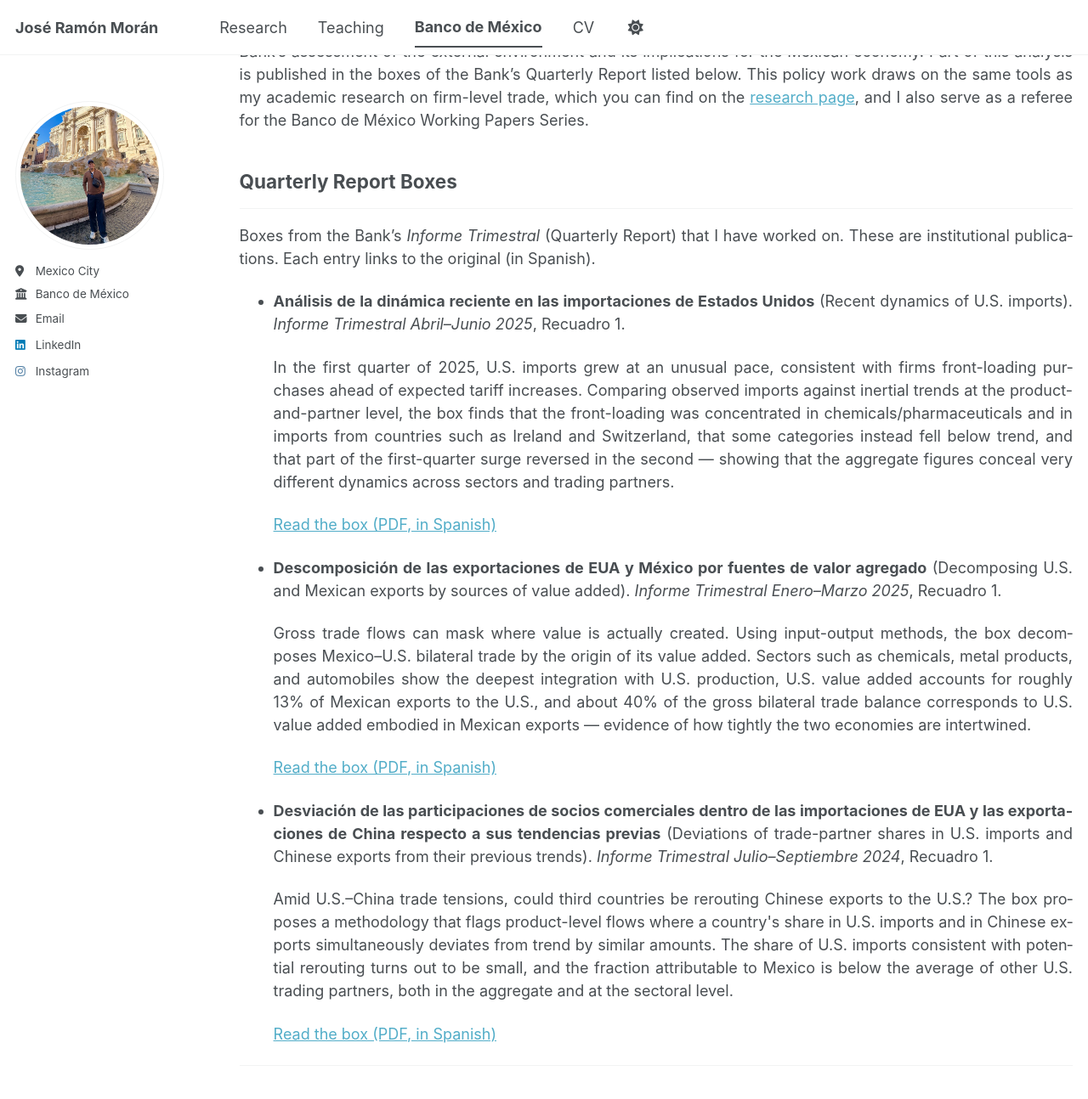
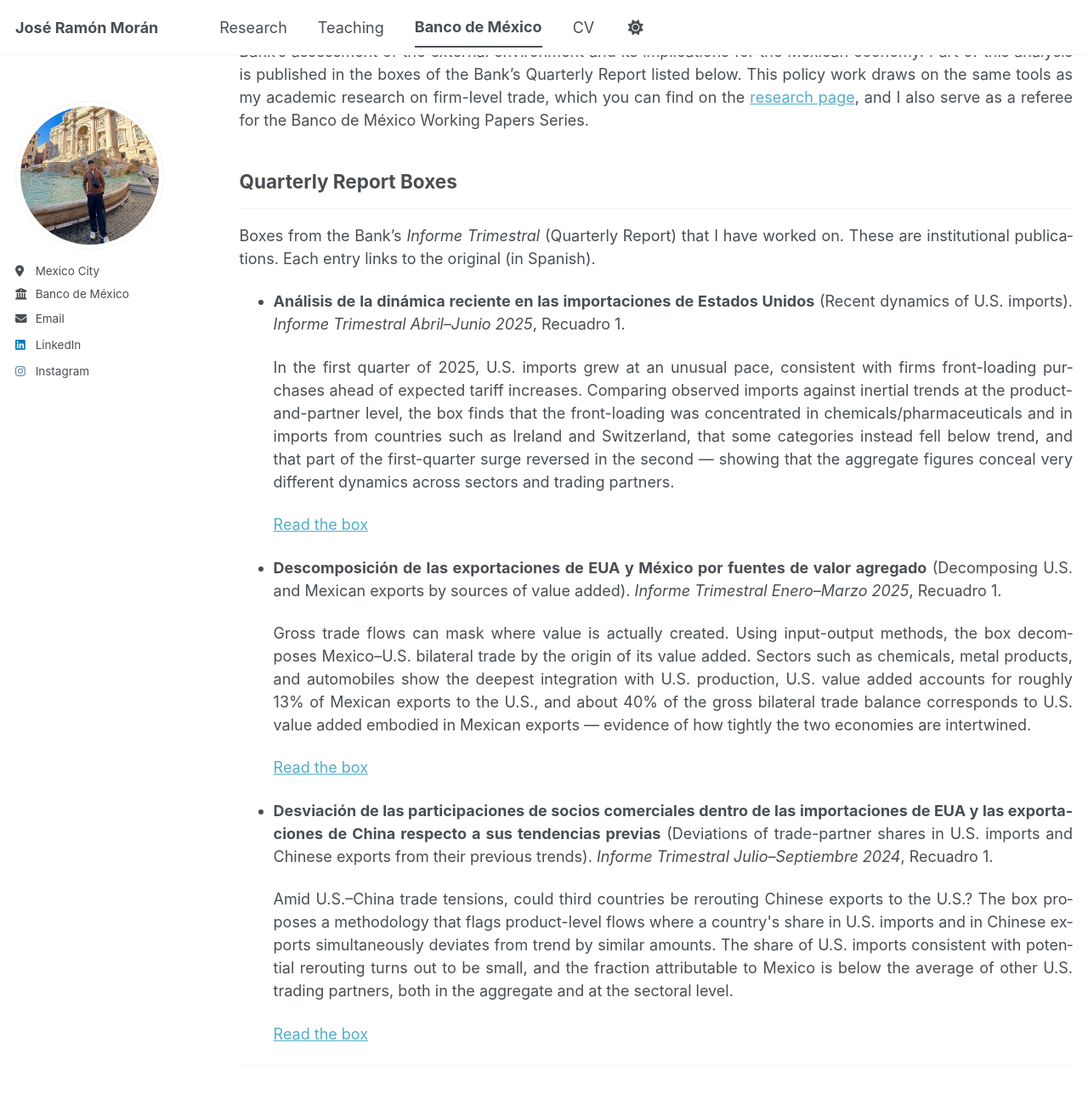
Before and after one commit to joseramonmoran/joseramonmoran.github.io, a Jekyll site: the page built from _pages/banxico.md, in a window 1280 px wide and 1400 px high, scrolled down 343 px. Shown: the top 1294 px of the window at 85% size. Built offline with Jekyll 4.4.1, drawn with Linux system fonts in a browser that asks for light colours; a style sheet for code colours, icons or effects is not loaded.

Commit message:
Update banxico.md

```diff
--- a/_pages/banxico.md
+++ b/_pages/banxico.md
@@ -33,17 +33,17 @@ Boxes from the Bank's *Informe Trimestral* (Quarterly Report) that I have worked
   <li>
     <p><strong>Análisis de la dinámica reciente en las importaciones de Estados Unidos</strong> (Recent dynamics of U.S. imports). <i>Informe Trimestral Abril–Junio 2025</i>, Recuadro 1.</p>
     <p style="margin-top: 1em;">In the first quarter of 2025, U.S. imports grew at an unusual pace, consistent with firms front-loading purchases ahead of expected tariff increases. Comparing observed imports against inertial trends at the product-and-partner level, the box finds that the front-loading was concentrated in chemicals/pharmaceuticals and in imports from countries such as Ireland and Switzerland, that some categories instead fell below trend, and that part of the first-quarter surge reversed in the second — showing that the aggregate figures conceal very different dynamics across sectors and trading partners.</p>
-    <p style="margin-top: 1em;"><a href="https://www.banxico.org.mx/publicaciones-y-prensa/informes-trimestrales/recuadros/%7B45A3804C-C8AA-02FE-9437-D2C763AD2942%7D.pdf">Read the box (PDF, in Spanish)</a></p>
+    <p style="margin-top: 1em;"><a href="https://www.banxico.org.mx/publicaciones-y-prensa/informes-trimestrales/recuadros/%7B45A3804C-C8AA-02FE-9437-D2C763AD2942%7D.pdf">Read the box</a></p>
   </li>
   <li>
     <p><strong>Descomposición de las exportaciones de EUA y México por fuentes de valor agregado</strong> (Decomposing U.S. and Mexican exports by sources of value added). <i>Informe Trimestral Enero–Marzo 2025</i>, Recuadro 1.</p>
     <p style="margin-top: 1em;">Gross trade flows can mask where value is actually created. Using input-output methods, the box decomposes Mexico–U.S. bilateral trade by the origin of its value added. Sectors such as chemicals, metal products, and automobiles show the deepest integration with U.S. production, U.S. value added accounts for roughly 13% of Mexican exports to the U.S., and about 40% of the gross bilateral trade balance corresponds to U.S. value added embodied in Mexican exports — evidence of how tightly the two economies are intertwined.</p>
-    <p style="margin-top: 1em;"><a href="https://www.banxico.org.mx/publicaciones-y-prensa/informes-trimestrales/recuadros/%7B5BE96E4E-A57B-65E0-F88B-671338AC0C00%7D.pdf">Read the box (PDF, in Spanish)</a></p>
+    <p style="margin-top: 1em;"><a href="https://www.banxico.org.mx/publicaciones-y-prensa/informes-trimestrales/recuadros/%7B5BE96E4E-A57B-65E0-F88B-671338AC0C00%7D.pdf">Read the box</a></p>
   </li>
   <li>
     <p><strong>Desviación de las participaciones de socios comerciales dentro de las importaciones de EUA y las exportaciones de China respecto a sus tendencias previas</strong> (Deviations of trade-partner shares in U.S. imports and Chinese exports from their previous trends). <i>Informe Trimestral Julio–Septiembre 2024</i>, Recuadro 1.</p>
     <p style="margin-top: 1em;">Amid U.S.–China trade tensions, could third countries be rerouting Chinese exports to the U.S.? The box proposes a methodology that flags product-level flows where a country's share in U.S. imports and in Chinese exports simultaneously deviates from trend by similar amounts. The share of U.S. imports consistent with potential rerouting turns out to be small, and the fraction attributable to Mexico is below the average of other U.S. trading partners, both in the aggregate and at the sectoral level.</p>
-    <p style="margin-top: 1em;"><a href="https://www.banxico.org.mx/publicaciones-y-prensa/informes-trimestrales/recuadros/%7BE5D4A2BA-D349-9123-9A31-11DA1401D652%7D.pdf">Read the box (PDF, in Spanish)</a></p>
+    <p style="margin-top: 1em;"><a href="https://www.banxico.org.mx/publicaciones-y-prensa/informes-trimestrales/recuadros/%7BE5D4A2BA-D349-9123-9A31-11DA1401D652%7D.pdf">Read the box</a></p>
   </li>
 </ul>
 
```
